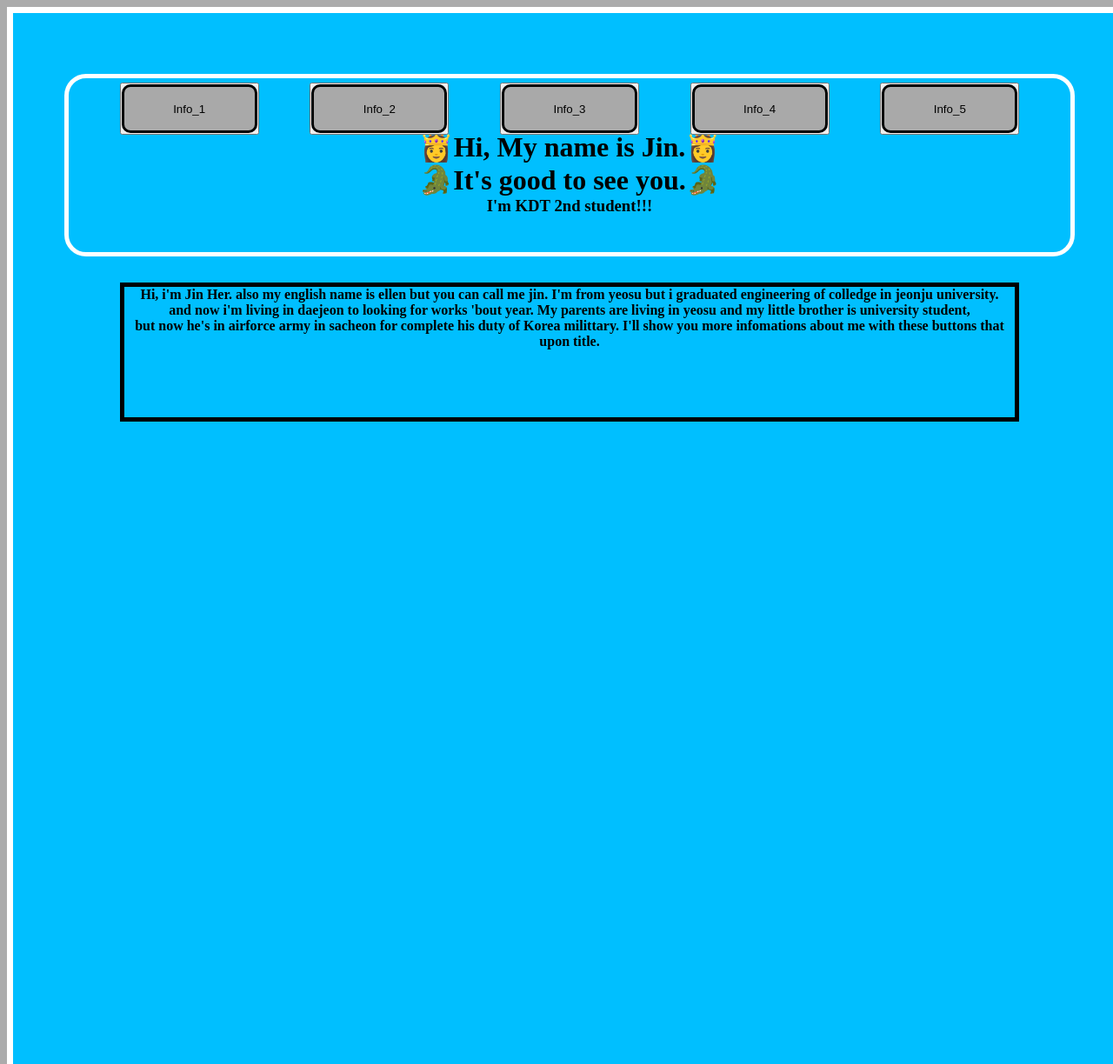
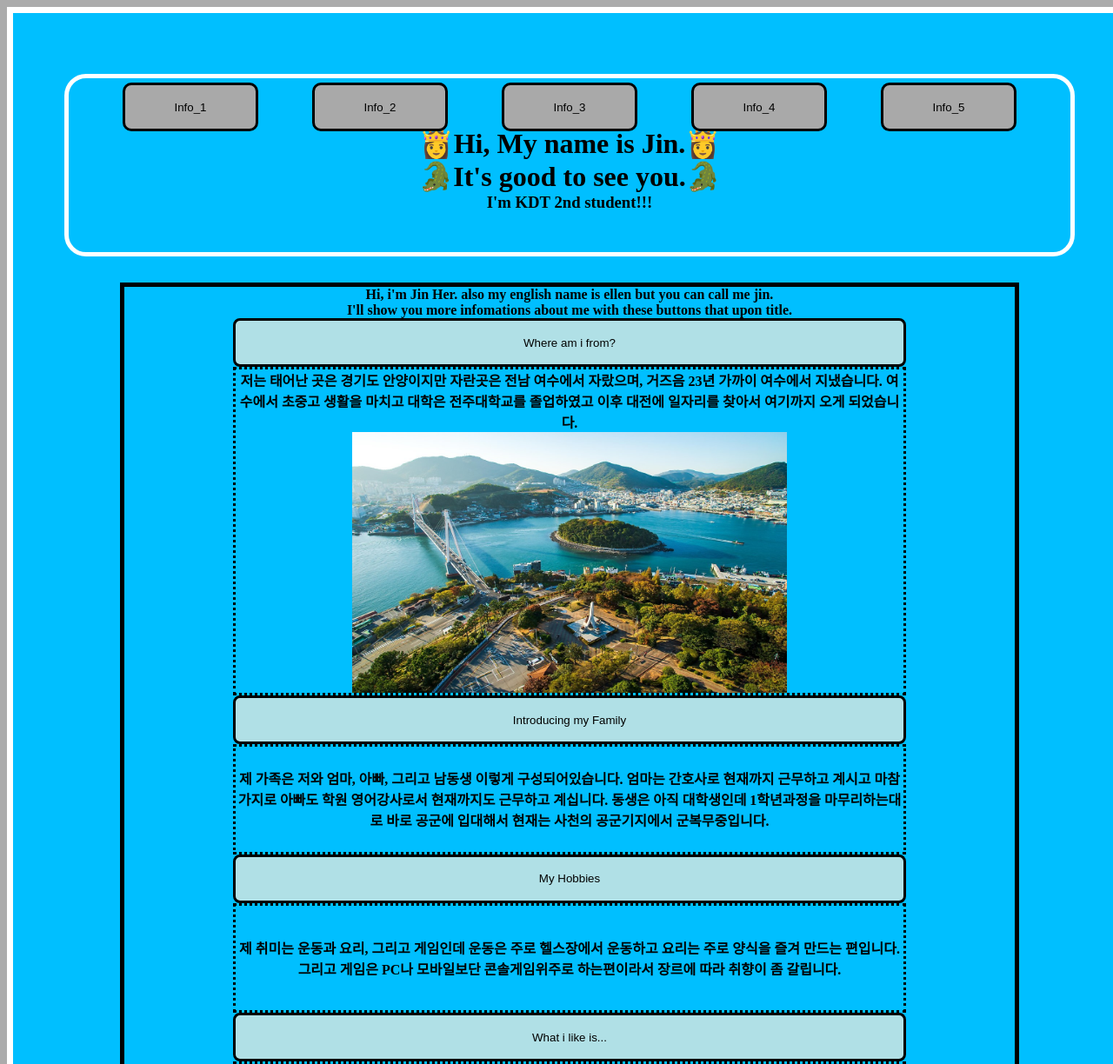
Before and after one commit to ParkDalJae/KDT-2-Pro.C-1team, a plain HTML site: page jin_index.html in a window 1280 px wide. Shown: the top 1224 px of the page at 87% size. Drawn offline with Linux system fonts and the light colour scheme.

Commit message:
add and revised some codes

```diff
--- a/jin_index.html
+++ b/jin_index.html
@@ -72,25 +72,48 @@ form{
   display: flex;
   flex-direction: row;
   justify-content: space-evenly;
-  list-style-type: none;
 }
-input{
+.firstInput{
+  margin: 0;
   width: 150px;
   height: 50px;
   background-color: darkgrey;
   border : 3px solid;
   border-radius: 10px 10px;
-  text-size-adjust: 20px;
+  display: flex;
+  justify-content: center;
+  align-items: center;
+}
+.secondInput{
+  width: 60vw;
+  height: 50px;
+  background-color: powderblue;
+  border : 3px solid;
+  border-radius: 8px 8px;
   display: flex;
   justify-content: center;
   align-items: center;
 }
 section{
   width: 80vw;
-  height: 150px;
+  height: 150vh;
   border: 5px solid black;
   position: relative;
   top: 100px;
+  display: flex;
+  flex-direction: column;
+  align-content: center;
+  align-items: center;
+}
+.boxContainer{
+  width: 60vw;
+  height: 450px;
+  border: 3px dotted black;
+  text-align: center;
+  display: flex;
+  flex-direction: column;
+  justify-content: space-around;
+  align-items: center;
 }
 </style>
 
@@ -101,30 +124,18 @@ section{
 
   <header>
     <nav>
-      <ul>
         <form>
-          <button>
-            <input type="button" value="Info_1" id="Info_1">
-          </button>
-          <button>
-            <input type="button" value="Info_2" id="Info_2">
-          </button>
-          <button>
-            <input type="button" value="Info_3" id="Info_3">
-          </button>
-          <button>
-            <input type="button" value="Info_4" id="Info_4">
-          </button>
-          <button>
-            <input type="button" value="Info_5" id="Info_5">
-          </button>
+          <input class="firstInput" type = "button" value="Info_1">
+          <input class="firstInput" type = "button" value="Info_2">
+          <input class="firstInput" type = "button" value="Info_3">
+          <input class="firstInput" type = "button" value="Info_4">
+          <input class="firstInput" type = "button" value="Info_5">
         </form>
         <!-- <li>Info_1</li> -->
         <!-- <li>Info_2</li> -->
         <!-- <li>Info_3</li> -->
         <!-- <li>Info_4</li> -->
         <!-- <li>Info_5</li> -->
-      </ul>
       </nav>
     </nav>
     <h1>&#128120Hi, My name is Jin.&#128120<br>&#128010It's good to see you.&#128010</h1>
@@ -133,15 +144,58 @@ section{
 
 
   <section>
-    <p>
-      <strong>
-        Hi, i'm Jin Her. also my english name is ellen but you can call me jin.
-        I'm from yeosu but i graduated engineering of colledge in jeonju university.<br>and now i'm living in daejeon to looking for works 'bout year.
-        My parents are living in yeosu and my little brother is university student,<br>but now he's in airforce army in sacheon for complete his duty of Korea milittary.
-        I'll show you more infomations about me with these buttons that upon title.
-      </strong>
-    </p>
+    <div>
+      <p>
+        <strong>
+          Hi, i'm Jin Her. also my english name is ellen but you can call me jin.
+          <br>I'll show you more infomations about me with these buttons that upon title.
+        </strong>
+      </p>
+    </div>
+    <form>
+      <input class="secondInput" type ="button" value="Where am i from?">
+    </form>
+      <div class="boxContainer">
+        <p>
+          <strong>저는 태어난 곳은 경기도 안양이지만 자란곳은 전남 여수에서 자랐으며, 거즈음 23년 가까이 여수에서 지냈습니다. 여수에서 초중고 생활을 마치고 대학은 전주대학교를 졸업하였고 이후 대전에 일자리를 찾아서 여기까지 오게 되었습니다.</strong>
+        </p>
+        <img src="/yeosu.jpg" alt="yeosu_city" width = 500px, height = 300px>
+      </div>
+      <form>
+      <input class="secondInput" type ="button" value="Introducing my Family">
+      </form>
+      <div class="boxContainer">
+        <p>
+          <strong>제 가족은 저와 엄마, 아빠, 그리고 남동생 이렇게 구성되어있습니다. 엄마는 간호사로 현재까지 근무하고 계시고 마참가지로 아빠도 학원 영어강사로서 현재까지도 근무하고 계십니다. 동생은 아직 대학생인데 1학년과정을 마무리하는대로 바로 공군에 입대해서 현재는 사천의 공군기지에서 군복무중입니다.</strong>
+        </p>
+      </div>
+      <form>
+        <input class="secondInput" type ="button" value="My Hobbies">
+      </form>
+      <div class="boxContainer">
+        <p>
+          <strong>제 취미는 운동과 요리, 그리고 게임인데 운동은 주로 헬스장에서 운동하고 요리는 주로 양식을 즐겨 만드는 편입니다. 그리고 게임은 PC나 모바일보단 콘솔게임위주로 하는편이라서 장르에 따라 취향이 좀 갈립니다.</strong>
+        </p>
+      </div>
+      <form>
+        <input class="secondInput" type ="button" value="What i like is...">
+      </form>
+      <div class="boxContainer">
+        <p>
+          <strong>제가 좋아하는 요소들을 일단 음식은 텍스맥스라고해서 미국식 멕시코요리를 좋아하고, 음악은 주로 락장르 위주로 듣는데 그중에서 그린데이와 에이브릴 라빈을 좋아합니다.</strong>
+        </p>
+      </div>
+      <form>
+        <input class="secondInput" type ="button" value="What i don't like is...">
+      </form>
+      <div class="boxContainer">
+        <p>
+          <strong>그밖에 싫어하는 요소는 딸기가 들어간 음식을 싫어하고, 벌레, 그리고 양산형 로맨스 장르를 싫어합니다. 그밖에도 요즘시대 한국영화와 공포물을 별로 좋아하진 않습니다.</strong>
+        </p>
+      </div>
+    </form>
   </section>
+
 
 
   <script>
@@ -155,6 +209,7 @@ section{
     }
 */
 
+/*
     const firstButton = document.querySelector('#Info_1');
     const secondButton = document.querySelector('#Info_2');
     const thirdButton = document.querySelector('#Info_3');
@@ -166,6 +221,12 @@ section{
     console.dir(buttonArray);
     console.dir(buttonArray.length);
 
+
+    const image = document.querySelector('img');
+    image.style.backgroundPositionY = 100;
+*/
+
+
     /*
     for(let i = 0; i < buttonArray.length; i++){
       console.log(buttonArray[i]);
@@ -174,6 +235,8 @@ section{
     }
     */
 
+
+    /*
 
     firstButton.addEventListener("click",function (){
       //window.location.href = 'http://127.0.0.1:5500/Infomation1.html';
@@ -200,6 +263,9 @@ section{
       //window.location.href('Information5.html');
       window.location.href = 'file:///C:/Users/Administrator/Documents/GitHubByEllen/KDT-2-Pro.C-1team/Information5.html';
     })
+
+    */
+
 
 
     /*
```
